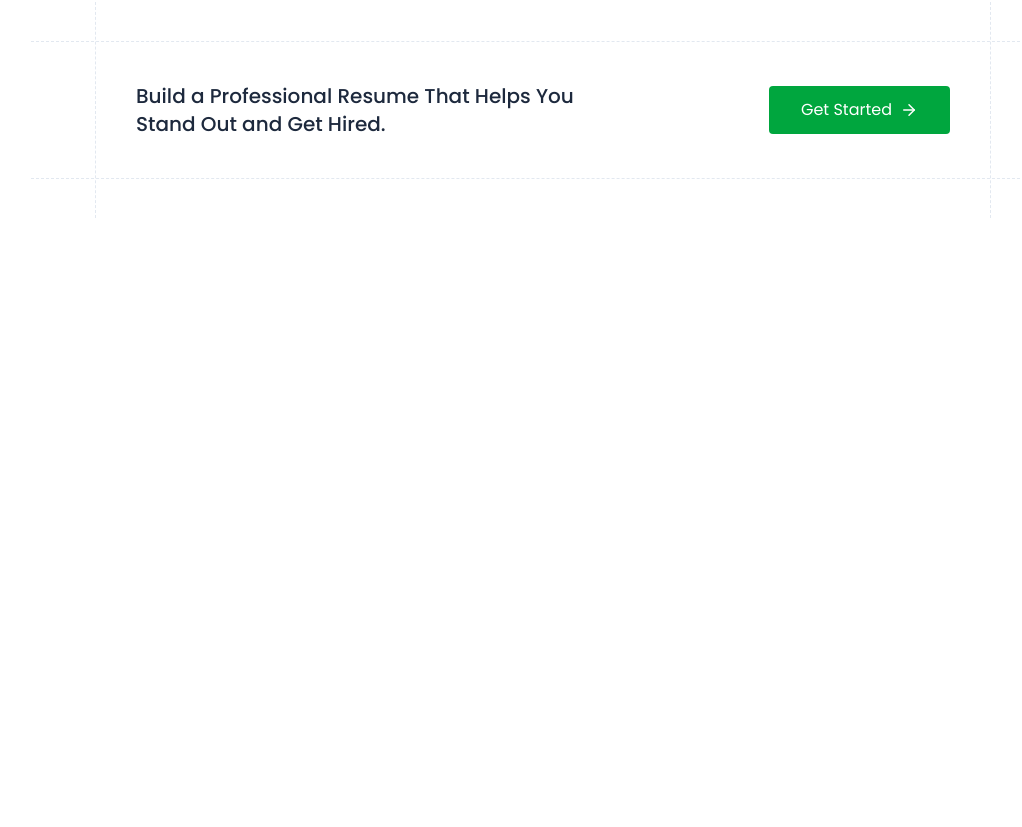
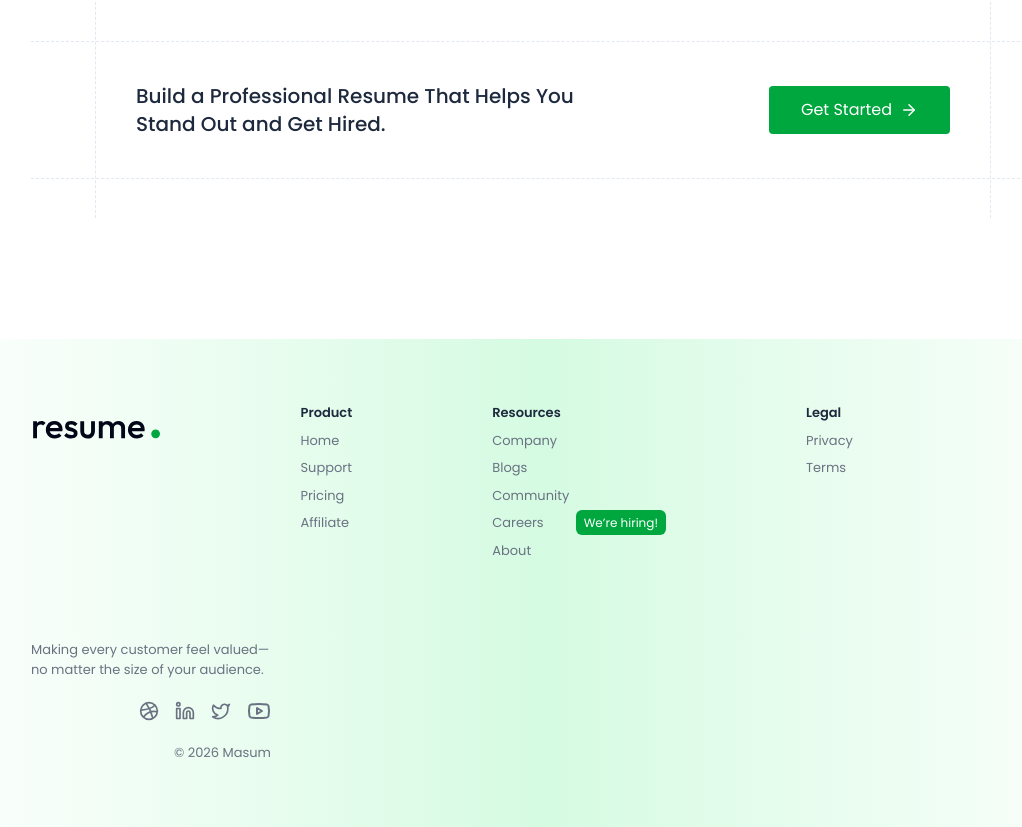
Before and after one commit to Masum0895/Ai_Resume_Builder, a React (Vite) app in the folder client/: page / in a window 1280 px wide. Shown: the part 2161-2988 px from the top of the page, without its empty margins (97-1119 px from the left). Before the commit the page ends 2379 px from the top, so only its background shows below. Built offline with nearby package versions, Linux system fonts and the light colour scheme.

Commit message:
Home page completed

```diff
--- /dev/null
+++ b/client/src/components/home/Footer.jsx
@@ -0,0 +1,85 @@
+import React from 'react'
+
+const Footer = () => {
+  return (
+    <>
+        <footer className="flex flex-wrap justify-center lg:justify-between overflow-hidden gap-10 md:gap-20 py-16 px-6 md:px-16 lg:px-24 xl:px-32 text-[13px] text-gray-500 bg-gradient-to-r from-white via-green-200/60 to-white mt-40">
+                <div className="flex flex-wrap items-start gap-10 md:gap-[60px] xl:gap-[140px]">
+                    <a href="#">
+                        <img src="/logo.svg" alt="logo" className='h-11 w-auto'/>
+                    </a>
+                    <div>
+                        <p className="text-slate-800 font-semibold">Product</p>
+                        <ul className="mt-2 space-y-2">
+                            <li><a href="/" className="hover:text-green-600 transition">Home</a></li>
+                            <li><a href="/" className="hover:text-green-600 transition">Support</a></li>
+                            <li><a href="/" className="hover:text-green-600 transition">Pricing</a></li>
+                            <li><a href="/" className="hover:text-green-600 transition">Affiliate</a></li>
+                        </ul>
+                    </div>
+                    <div>
+                        <p className="text-slate-800 font-semibold">Resources</p>
+                        <ul className="mt-2 space-y-2">
+                            <li><a href="/" className="hover:text-green-600 transition">Company</a></li>
+                            <li><a href="/" className="hover:text-green-600 transition">Blogs</a></li>
+                            <li><a href="/" className="hover:text-green-600 transition">Community</a></li>
+                            <li><a href="/" className="hover:text-green-600 transition">Careers<span className="text-xs text-white bg-green-600 rounded-md ml-8 px-2 py-1">We’re hiring!</span></a></li>
+                            <li><a href="/" className="hover:text-green-600 transition">About</a></li>
+                        </ul>
+                    </div>
+                    <div>
+                        <p className="text-slate-800 font-semibold">Legal</p>
+                        <ul className="mt-2 space-y-2">
+                            <li><a href="/" className="hover:text-green-600 transition">Privacy</a></li>
+                            <li><a href="/" className="hover:text-green-600 transition">Terms</a></li>
+                        </ul>
+                    </div>
+                </div>
+                <div className="flex flex-col max-md:items-center max-md:text-center gap-2 items-end">
+                    <p className="max-w-60">Making every customer feel valued—no matter the size of your audience.</p>
+                    <div className="flex items-center gap-4 mt-3">
+                        <a href="https://github.com/Masum0895" target="_blank" rel="noreferrer">
+                            <svg xmlns="http://www.w3.org/2000/svg" width="24" height="24" viewBox="0 0 24 24" fill="none" stroke="currentColor" strokeWidth="2" strokeLinecap="round" strokeLinejoin="round" className="lucide lucide-dribbble size-5 hover:text-green-500" aria-hidden="true">
+                                <circle cx="12" cy="12" r="10"></circle>
+                                <path d="M19.13 5.09C15.22 9.14 10 10.44 2.25 10.94"></path>
+                                <path d="M21.75 12.84c-6.62-1.41-12.14 1-16.38 6.32"></path>
+                                <path d="M8.56 2.75c4.37 6 6 9.42 8 17.72"></path>
+                            </svg>
+                        </a>
+                        <a href="https://www.linkedin.com/in/md-masum-billa-604659306/?skipRedirect=true" target="_blank" rel="noreferrer">
+                            <svg xmlns="http://www.w3.org/2000/svg" width="24" height="24" viewBox="0 0 24 24" fill="none" stroke="currentColor" strokeWidth="2" strokeLinecap="round" strokeLinejoin="round" className="lucide lucide-linkedin size-5 hover:text-green-500" aria-hidden="true">
+                                <path d="M16 8a6 6 0 0 1 6 6v7h-4v-7a2 2 0 0 0-2-2 2 2 0 0 0-2 2v7h-4v-7a6 6 0 0 1 6-6z"></path>
+                                <rect width="4" height="12" x="2" y="9"></rect>
+                                <circle cx="4" cy="4" r="2"></circle>
+                            </svg>
+                        </a>
+                        <a href="https://x.com/prebuiltui" target="_blank" rel="noreferrer">
+                            <svg xmlns="http://www.w3.org/2000/svg" width="24" height="24" viewBox="0 0 24 24" fill="none" stroke="currentColor" strokeWidth="2" strokeLinecap="round" strokeLinejoin="round" className="lucide lucide-twitter size-5 hover:text-green-500" aria-hidden="true">
+                                <path
+                                    d="M22 4s-.7 2.1-2 3.4c1.6 10-9.4 17.3-18 11.6 2.2.1 4.4-.6 6-2C3 15.5.5 9.6 3 5c2.2 2.6 5.6 4.1 9 4-.9-4.2 4-6.6 7-3.8 1.1 0 3-1.2 3-1.2z">
+                                </path>
+                            </svg>
+                        </a>
+                        <a href="https://www.youtube.com/@prebuiltui" target="_blank" rel="noreferrer">
+                            <svg xmlns="http://www.w3.org/2000/svg" width="24" height="24" viewBox="0 0 24 24" fill="none" stroke="currentColor" strokeWidth="2" strokeLinecap="round" strokeLinejoin="round" className="lucide lucide-youtube size-6 hover:text-green-500" aria-hidden="true">
+                                <path d="M2.5 17a24.12 24.12 0 0 1 0-10 2 2 0 0 1 1.4-1.4 49.56 49.56 0 0 1 16.2 0A2 2 0 0 1 21.5 7a24.12 24.12 0 0 1 0 10 2 2 0 0 1-1.4 1.4 49.55 49.55 0 0 1-16.2 0A2 2 0 0 1 2.5 17">
+                                </path>
+                                <path d="m10 15 5-3-5-3z"></path>
+                            </svg>
+                        </a>
+                    </div>
+                    <p className="mt-3 text-center">© 2026 <a href="https://github.com/Masum0895">Masum</a></p>
+                </div>
+            </footer>
+            <style>{`
+                @import url('https://fonts.googleapis.com/css2?family=Poppins:ital,wght@0,100;0,200;0,300;0,400;0,500;0,600;0,700;0,800;0,900;1,100;1,200;1,300;1,400;1,500;1,600;1,700;1,800;1,900&display=swap');
+
+                * {
+                    font-family: 'Poppins', sans-serif;
+                }
+            `}</style>
+        </>
+  )
+}
+
+export default Footer
--- a/client/src/pages/Home.jsx
+++ b/client/src/pages/Home.jsx
@@ -4,6 +4,7 @@
 import Features from '../components/home/Features'
 import Testimonial from '../components/home/Testimonial'
 import CallToAction from '../components/home/CallToAction'
+import Footer from '../components/home/Footer'
 
 const Home = () => {
   return (
@@ -13,6 +14,7 @@
       <Features/>
       <Testimonial/>
       <CallToAction/>
+      <Footer/>
     </div>
   )
 }
```
